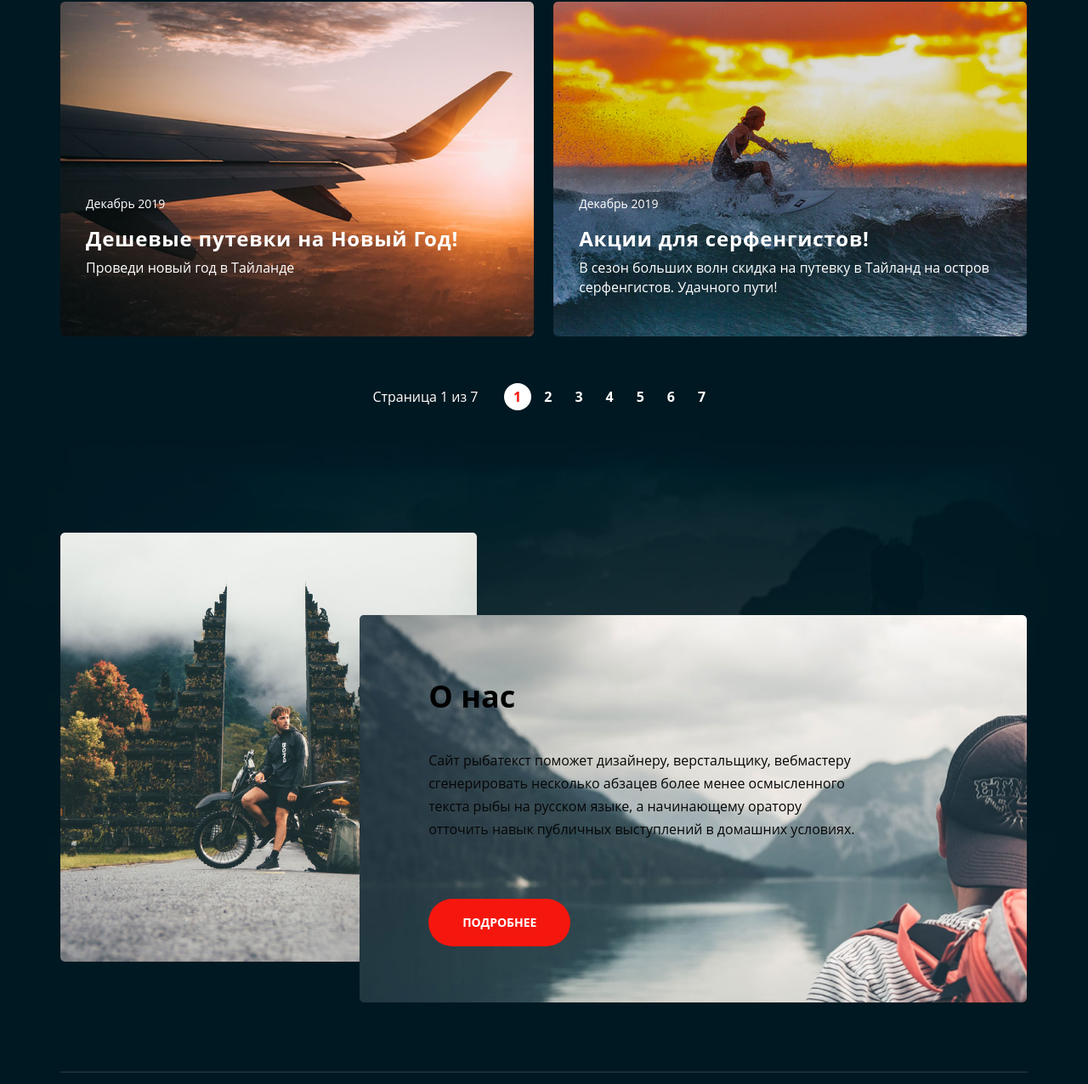
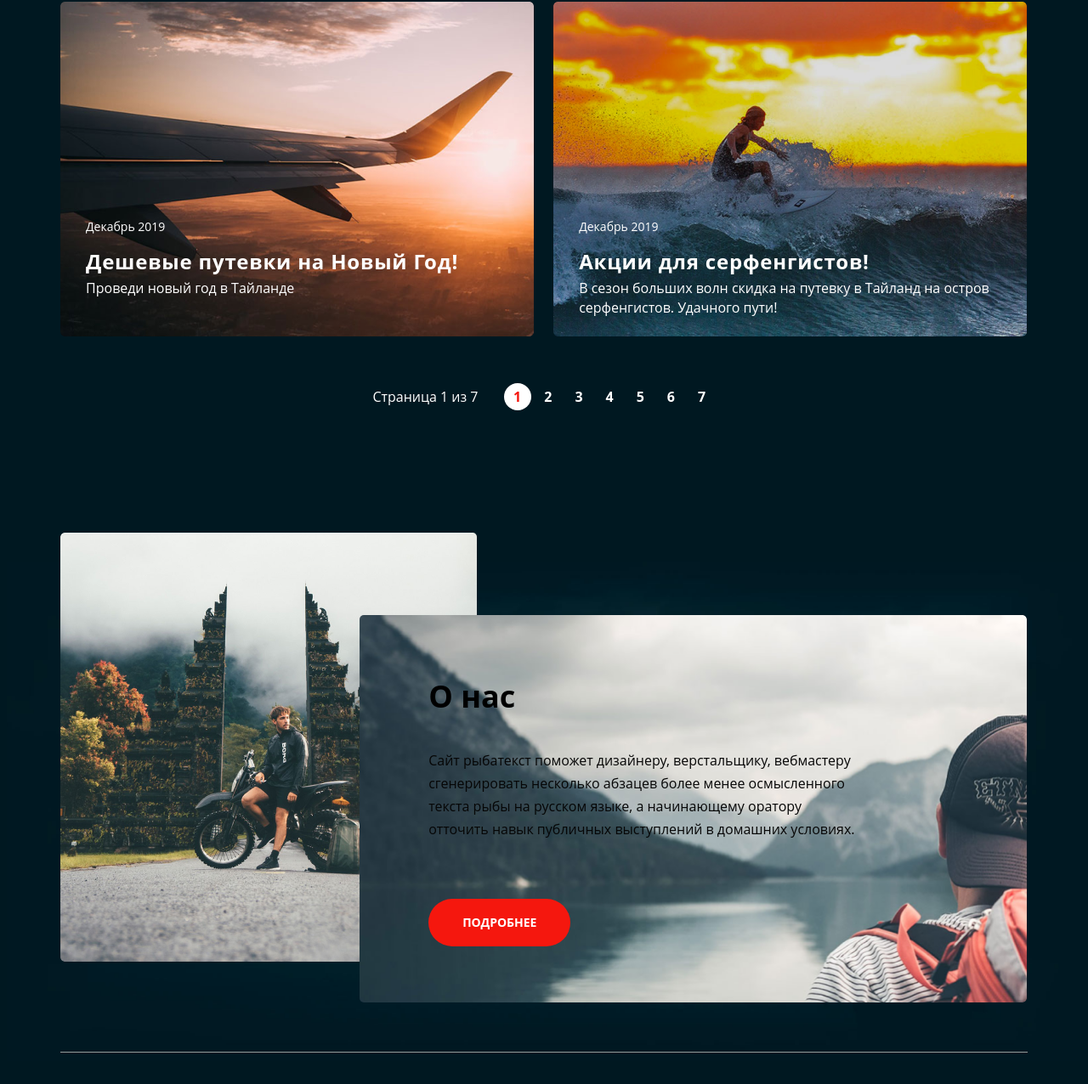
Before and after one commit to Polinataras/project-airasia, a plain HTML site: page index.html in a window 1280 px wide. Shown: the part 1667-2943 px from the top of the page at 85% size. Drawn offline with Linux system fonts and the light colour scheme; a web font is replaced by a local one.

Commit message:
Add files via upload

```diff
--- a/index.html
+++ b/index.html
@@ -201,7 +201,7 @@
                 </section>
                 <!--Четвертая секция-->
                 <section class="section-four">
-                    <div class="container about--container">
+                    <div class="container about__container">
 
                         <div class="about-info">
 
--- a/main.css
+++ b/main.css
@@ -245,7 +245,7 @@ h1, h2, h3, h4 {
     left: 0;
     right: 0;
     bottom: 0;
-    padding: 21px 30px;
+    padding: 2px 30px;
     min-height: 130px;
     vertical-align: top;
 }
@@ -256,11 +256,11 @@ h1, h2, h3, h4 {
 .news__text-title {
     font-size: 24px;
     font-weight: bold;
-    margin-bottom: 6px;
+    margin-bottom: 3px;
     letter-spacing: 0.8px;
 }
 .news__text-descr {
-    margin-bottom: 22px;
+    margin-bottom: 17px;
     min-height: 49px;
 }
 .paginator {
@@ -280,8 +280,8 @@ h1, h2, h3, h4 {
 }
 .paginator__link {
     display: block;
-    width: 32px;
-    height: 32px;
+    min-width: 32px;
+    min-height: 32px;
     border-radius: 50%;
    /* position: relative; */
    text-decoration: none;
@@ -308,6 +308,7 @@ h1, h2, h3, h4 {
     margin-left: -592px;
     vertical-align: top;
     margin-top: 97px;
+    margin-bottom: 58px;
 }
 .about-info__title {
     font-size: 36px;
@@ -320,7 +321,7 @@ h1, h2, h3, h4 {
     color: #060606;
     line-height: 27px;
 }
-.about--container::before {
+.about__container::before {
     content: '';
     display: inline-block;
     width: 940px;
@@ -331,13 +332,12 @@ h1, h2, h3, h4 {
     vertical-align: top;
 }
 .footer-content__cont {
-    background-image: url(./img/line.png);
-    height: 2px;
+    border-top: 1px solid #9A9A9A;
 }
 .footer {
     height: 152px;
     position: relative;
-    margin-top: 81px;
+    margin-top: 23px;
 }
 .socials__list {
     position: absolute;
```
